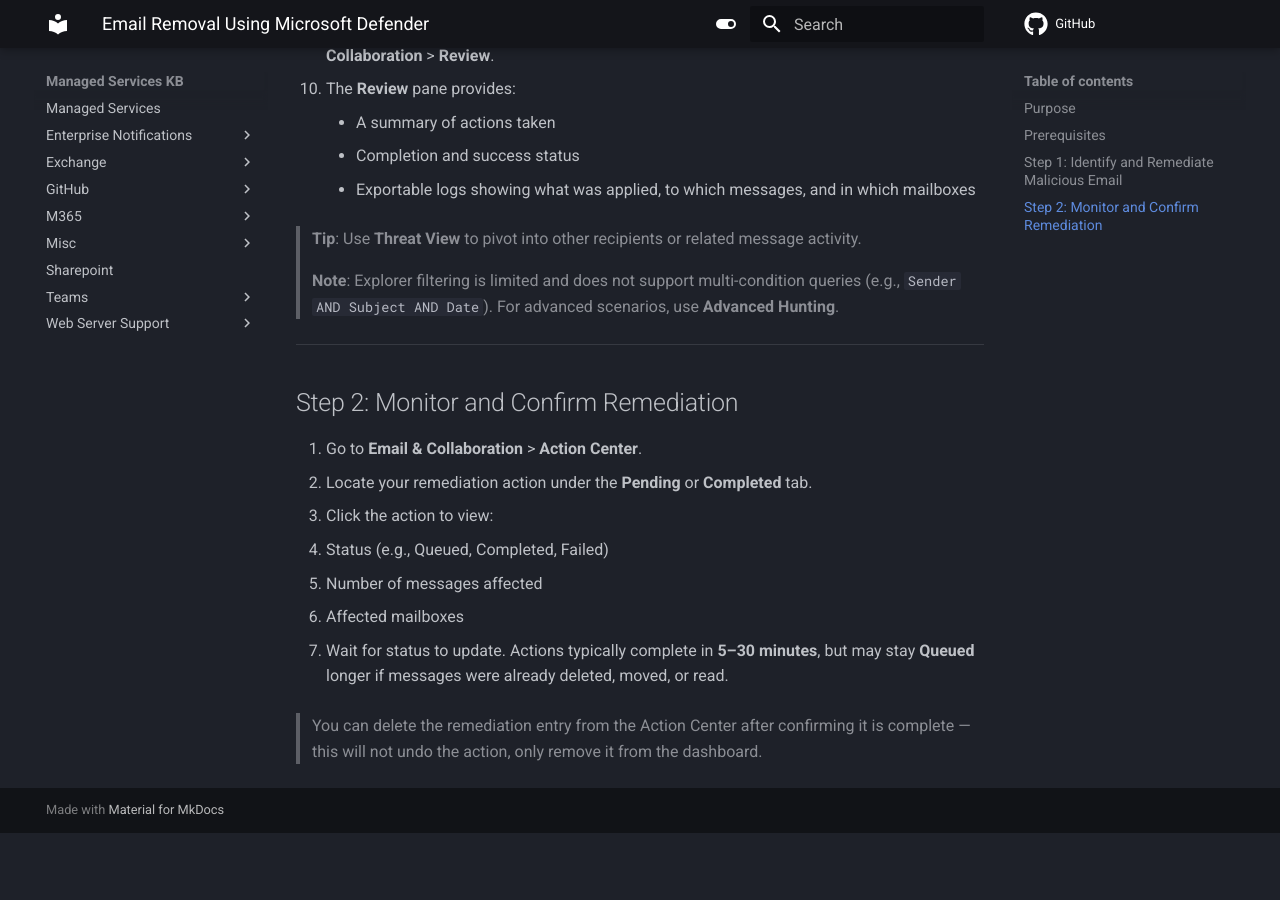
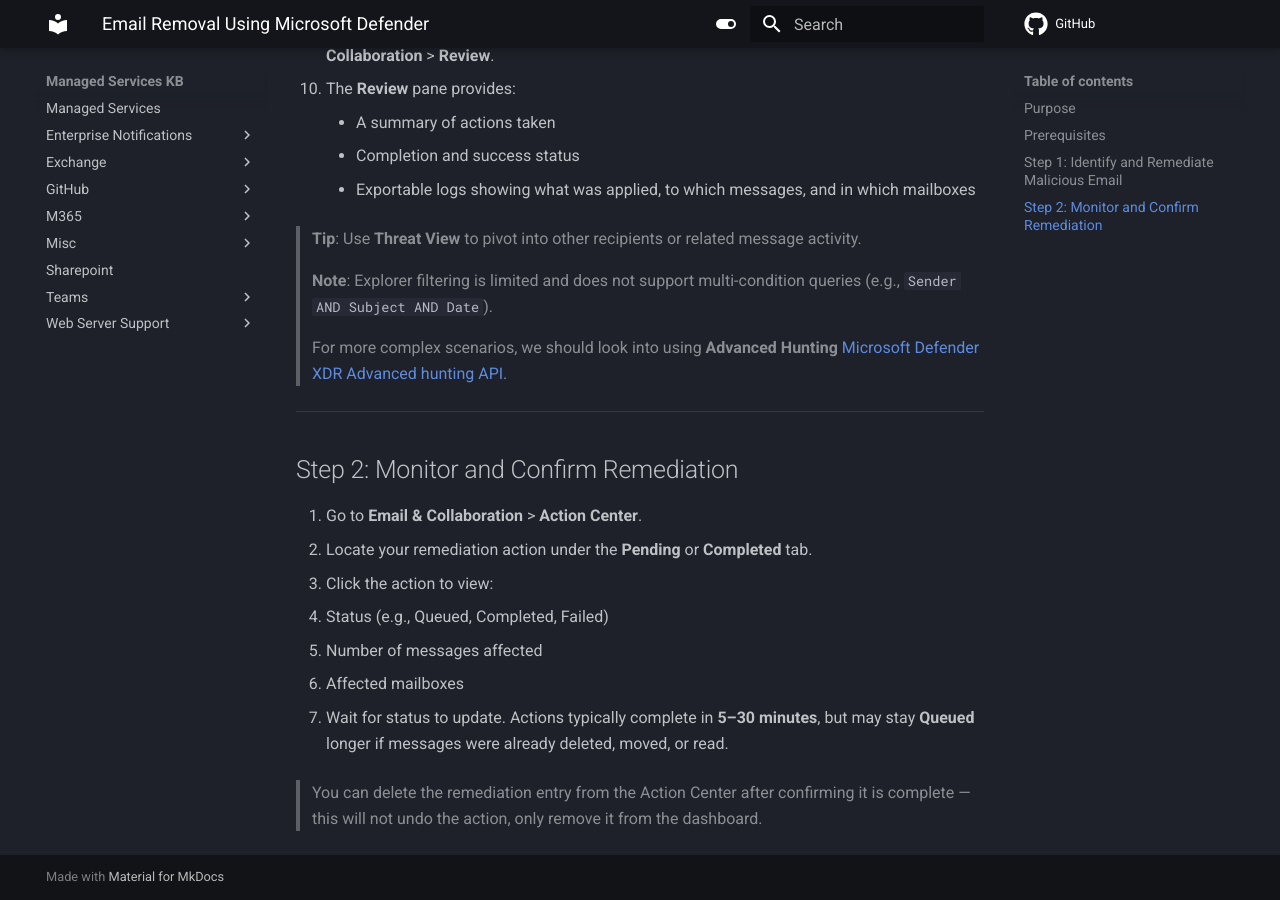
Before and after one commit to gpegues/MKDocs_Dev, an MkDocs documentation site: the page built from docs/Exchange/mailremovaldefender.md, in a window 1280 px wide and 900 px high, scrolled down 878 px. Built offline with MkDocs 1.6.1 and Material for MkDocs 9.7.7, drawn with Linux system fonts in a browser that asks for light colours; comment, search, counter and statistics services are not loaded; before the commit the page ends 1711 px from its top, so only the background shows below that.

Commit message:
Update mailremovaldefender.md

```diff
--- a/docs/Exchange/mailremovaldefender.md
+++ b/docs/Exchange/mailremovaldefender.md
@@ -33,7 +33,9 @@
 
 > **Tip**: Use **Threat View** to pivot into other recipients or related message activity.
 >
-> **Note**: Explorer filtering is limited and does not support multi-condition queries (e.g., `Sender AND Subject AND Date`). For advanced scenarios, use **Advanced Hunting**.
+> **Note**: Explorer filtering is limited and does not support multi-condition queries (e.g., `Sender AND Subject AND Date`).
+>
+> For more complex scenarios, we should look into using **Advanced Hunting** [Microsoft Defender XDR Advanced hunting API](https://learn.microsoft.com/en-us/defender-xdr/api-advanced-hunting).
 
 ---
 
```
